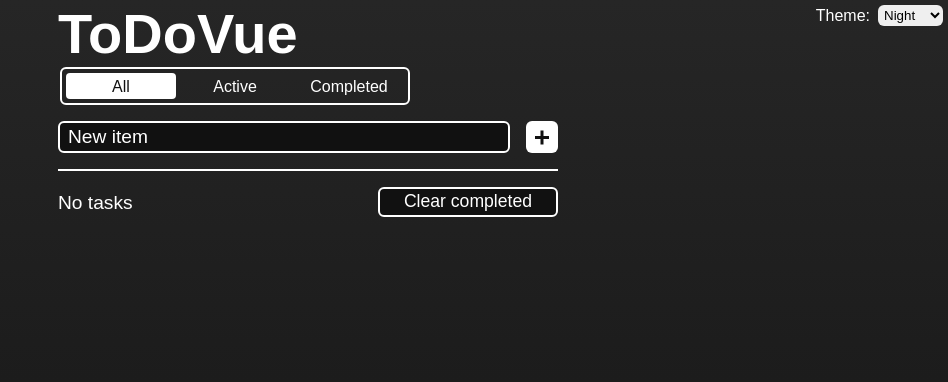
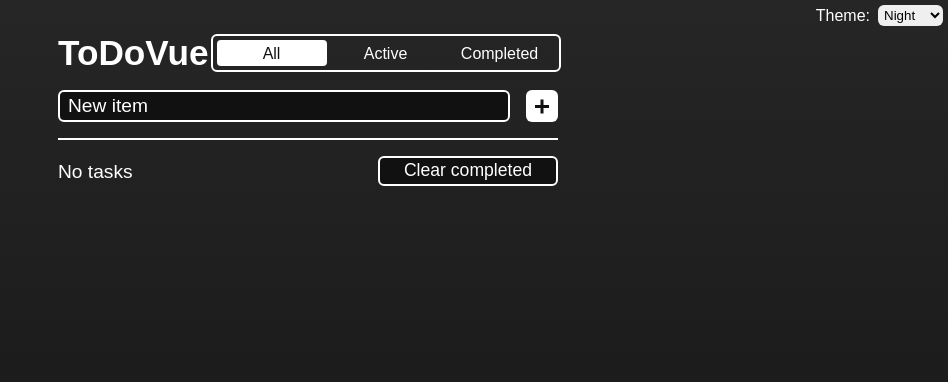
Before and after one commit to A-A-Z/to-do-vue, a Vue app: page / in a window 1280 px wide. Shown: the top 382 px of the page, without its empty margins (332-1280 px from the left). Built offline with nearby package versions, Linux system fonts and the light colour scheme; a web font is replaced by a local one.

Commit message:
Fixing layout

```diff
--- a/index.html
+++ b/index.html
@@ -9,7 +9,7 @@
     <link rel="preconnect" href="https://fonts.googleapis.com">
     <link rel="preconnect" href="https://fonts.gstatic.com" crossorigin>
     <link href="https://fonts.googleapis.com/css2?family=WDXL+Lubrifont+JP+N&display=swap" rel="stylesheet">
-    <title>to-do-vue</title>
+    <title>ToDoVue</title>
   </head>
   <body>
     <div id="app"></div>
--- a/src/App.vue
+++ b/src/App.vue
@@ -18,7 +18,7 @@ Must:
 - [ ] Fix style trans on filter change
 - [x] Theme selector
 - [x] Footer
-- [ ] Fix layout
+- [x] Fix layout
 - [ ] Unit testing
 
 Optional:
@@ -121,12 +121,13 @@ const clearCompleted = (): void => {
 
 <template>
   <main class="app" :data-theme="theme">
+    <ThemeSelect v-model:theme="theme" />
     <section class="card">
-      <ThemeSelect v-model:theme="theme" />
 
-      <h1 class="app__title">ToDoVue</h1>
-
-      <TodoFilters v-model:filter="filter" />
+      <header class="header">
+        <h1 class="header__title">ToDoVue</h1>
+        <TodoFilters v-model:filter="filter" />
+      </header>
 
       <TodoList
         :todos="filteredTodos"
@@ -146,8 +147,15 @@ const clearCompleted = (): void => {
 </template>
 
 <style scoped>
-.app__title {
-  font-size: 3.5rem;
+.header {
+  align-items: center;
+  display: flex;
+  justify-content: space-between;
+  margin-block-start: var(--spacing-300);
+}
+
+.header__title {
+  font-size: 2.2rem;
   margin: 0;
   padding: 0;
 }
```
Also changed, not shown: 1 other file (tests, documents, lock files or other folders).
